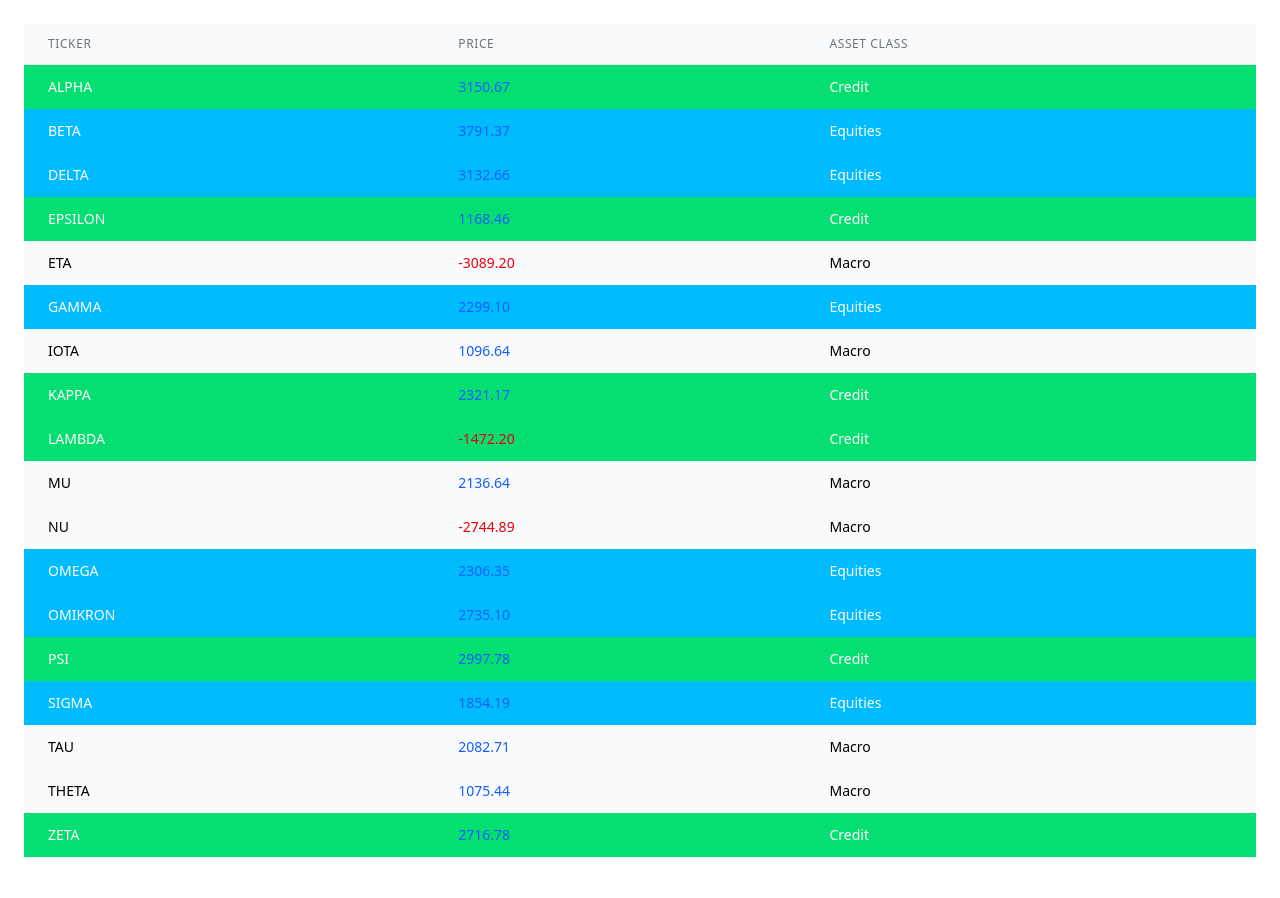
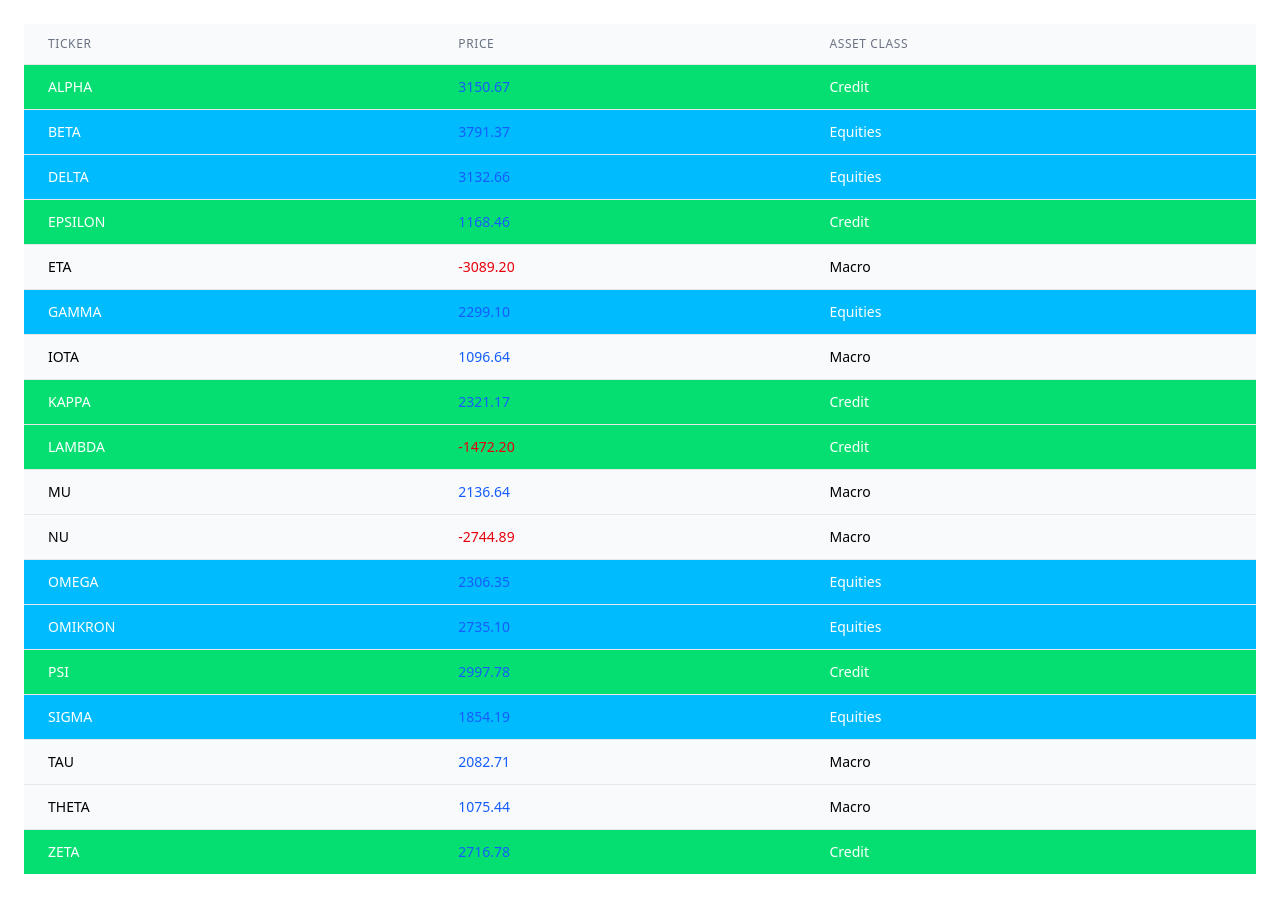
Before and after one commit to jrobeson/financial-instrument-table, a React (Vite) app: page / in a window 1280 px wide. Both pictures are taken after a click on the element "TICKER". Built offline with nearby package versions, Linux system fonts and the light colour scheme.

Commit message:
adding row borders

```diff
--- a/src/components/DataTableBody.tsx
+++ b/src/components/DataTableBody.tsx
@@ -26,5 +26,5 @@ export default function DataTableBody<T>({ data, columns, rowProps }: DataTableB
 			</tr>
 		);
 	});
-	return <tbody>{content}</tbody>;
+	return <tbody className='bg-white divide-y divide-gray-200'>{content}</tbody>;
 }
```
